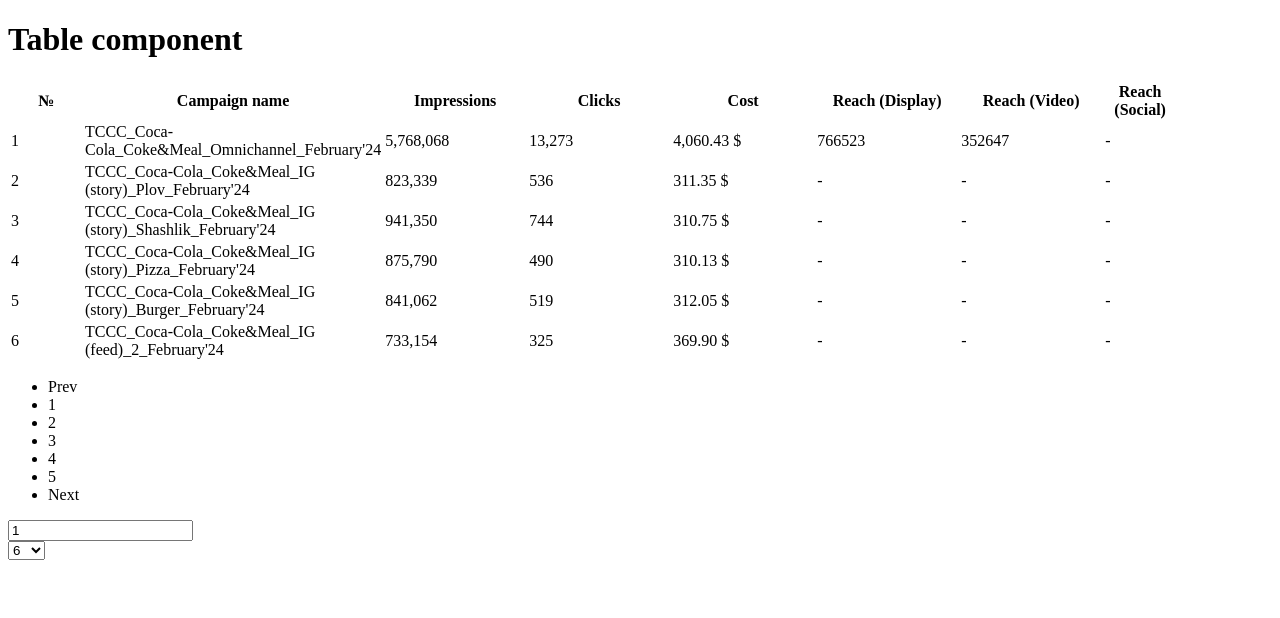
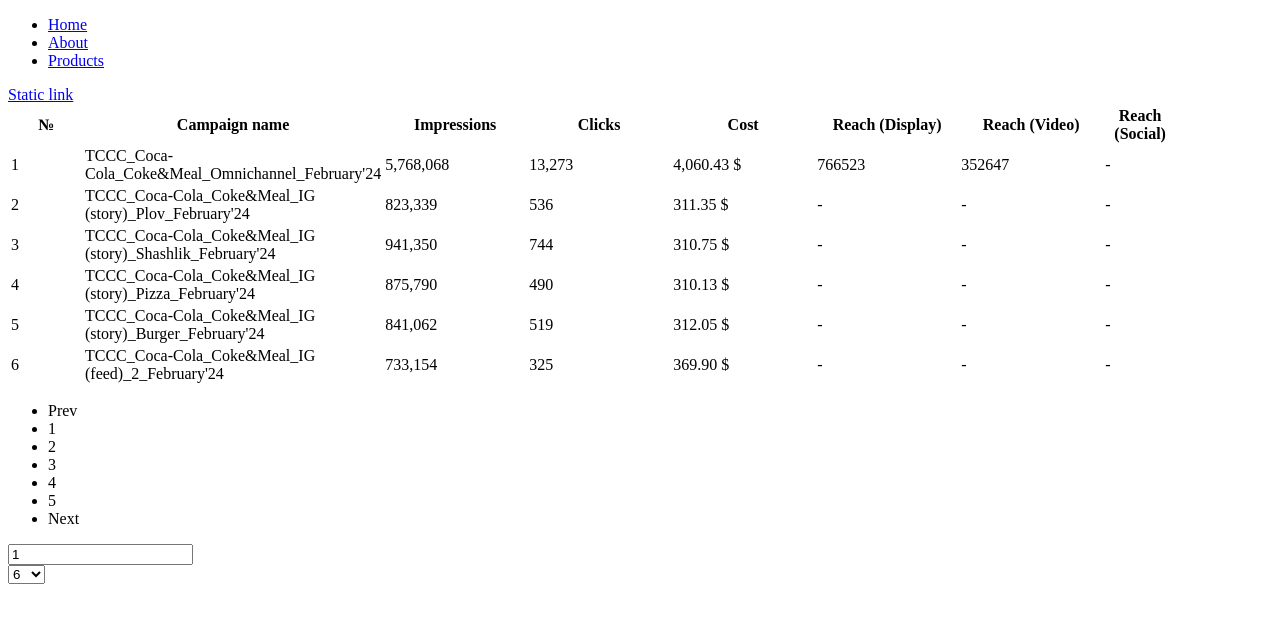
Before and after one commit to Faig-Abaszada/NUXTTHINGS, a Nuxt app: page / in a window 1280 px wide. Shown: the top 618 px of the page. Built offline with nearby package versions, Linux system fonts and the light colour scheme.

Commit message:
Update navigation links and add static link

```diff
--- a/pages/index.vue
+++ b/pages/index.vue
@@ -1,5 +1,18 @@
 <template>
-<h1>Table component</h1>
+<div>
+  <div>
+    <ul>
+      <li><NuxtLink to="/">Home</NuxtLink></li>
+      <li><NuxtLink to="/about">About</NuxtLink></li>
+      <li><NuxtLink to="/products">Products</NuxtLink></li>
+    </ul>
+
+    <!--
+      main difference is between nuxtlink and a tag
+      it make a fresh request to server and reload the page
+     -->
+    <a href="/about">Static link</a>
+  </div>
   <table-component
       :is-static-mode="true"
       :columns="defineTableColumns"
@@ -11,6 +24,7 @@
       :is-total-on-top="true"
       :max-height="285"
   ></table-component>
+</div>
 </template>
 <script>
 // import { defineAsyncComponent } from 'vue'
```
